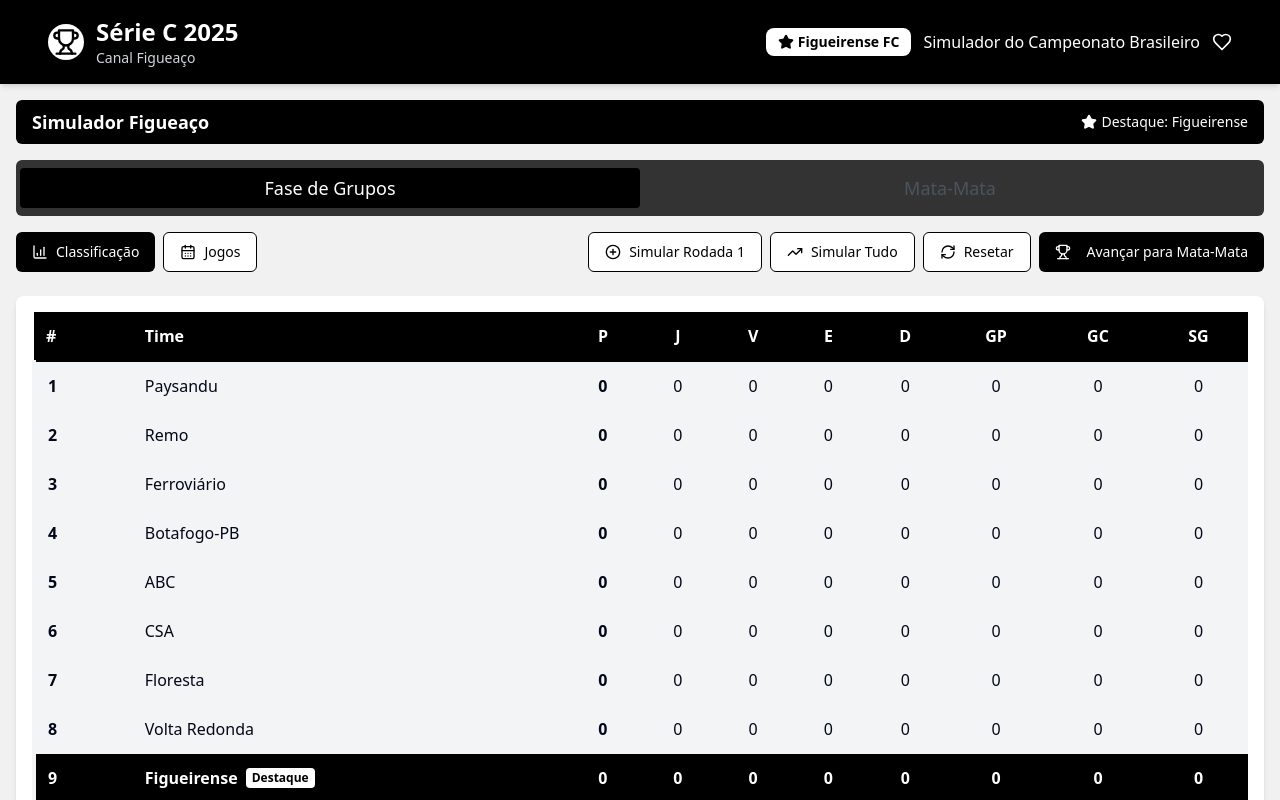
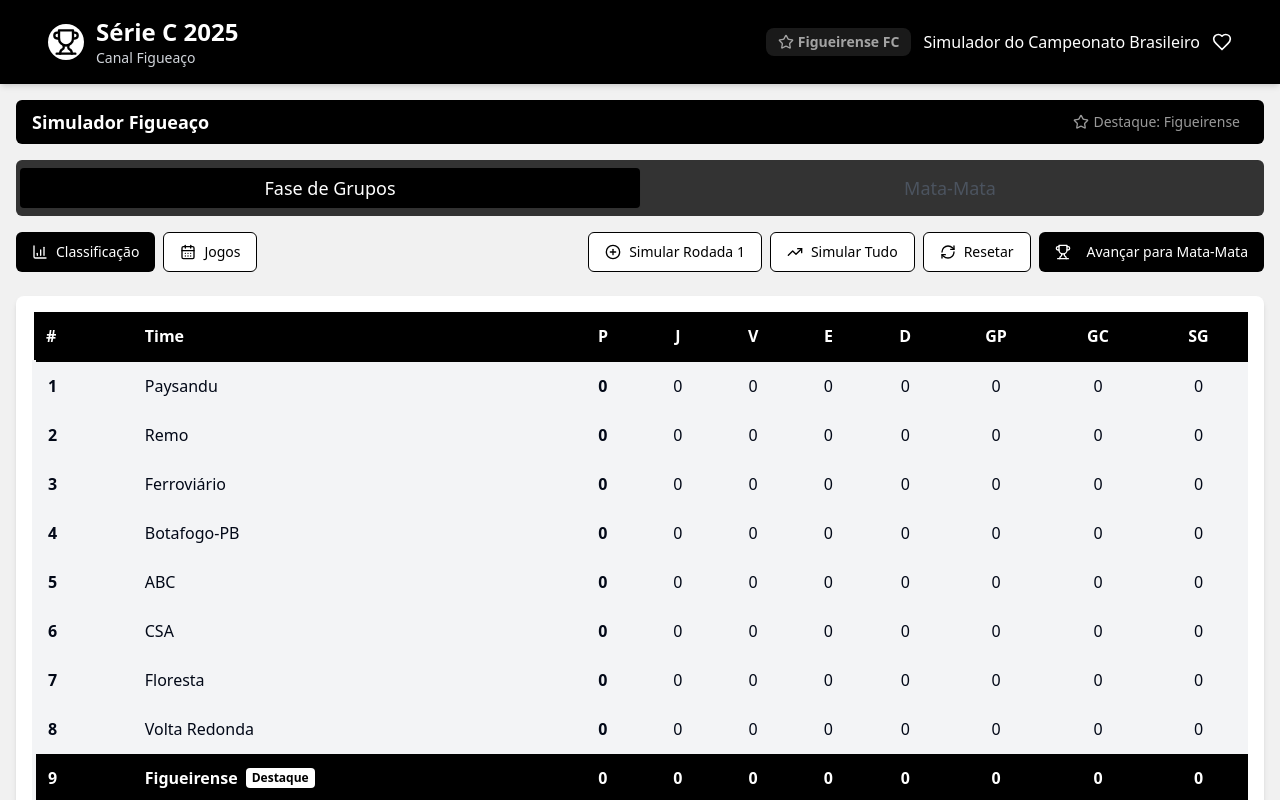
Before and after one commit to allsides2/serie-c-futebol-simulado, a React (Vite) app: page / in a window 1280 px wide. Shown: the top 800 px of the page. Built offline with nearby package versions, Linux system fonts and the light colour scheme.

Commit message:
Adjust hover state colors
The hover state colors were adjusted for better visibility.

```diff
--- a/src/components/Header.tsx
+++ b/src/components/Header.tsx
@@ -1,4 +1,3 @@
-
 import { Trophy, Heart, Star } from 'lucide-react';
 
 const Header = () => {
@@ -15,9 +14,9 @@ const Header = () => {
           </div>
         </div>
         <div className="flex items-center space-x-3">
-          <div className="hidden md:flex items-center bg-figueira-white text-figueira-black px-3 py-1 rounded-lg">
-            <Star className="h-4 w-4 mr-1 text-figueira-black fill-figueira-black" />
-            <span className="text-sm font-bold">Figueirense FC</span>
+          <div className="hidden md:flex items-center group px-3 py-1 rounded-lg bg-figueira-white/10 hover:bg-figueira-white/20 transition-colors">
+            <Star className="h-4 w-4 mr-1 text-figueira-white opacity-60 group-hover:opacity-100" />
+            <span className="text-sm font-bold text-figueira-white opacity-60 group-hover:opacity-100">Figueirense FC</span>
           </div>
           <div className="hidden md:block text-sm md:text-base">
             <p>Simulador do Campeonato Brasileiro</p>
--- a/src/pages/Index.tsx
+++ b/src/pages/Index.tsx
@@ -15,9 +15,9 @@ const Index = () => {
           <div className="container mx-auto mt-4 px-4">
             <div className="bg-figueira-black text-figueira-white py-2 px-4 rounded-md mb-4 flex items-center justify-between">
               <h2 className="text-lg font-bold">Simulador Figueaço</h2>
-              <div className="flex items-center">
-                <Star className="h-4 w-4 mr-1 text-figueira-white fill-figueira-white" />
-                <span className="text-sm">Destaque: Figueirense</span>
+              <div className="flex items-center group px-2 py-1 rounded-md transition-colors hover:bg-white/10">
+                <Star className="h-4 w-4 mr-1 text-figueira-white opacity-60 group-hover:opacity-100" />
+                <span className="text-sm text-figueira-white opacity-60 group-hover:opacity-100">Destaque: Figueirense</span>
               </div>
             </div>
           </div>
```
